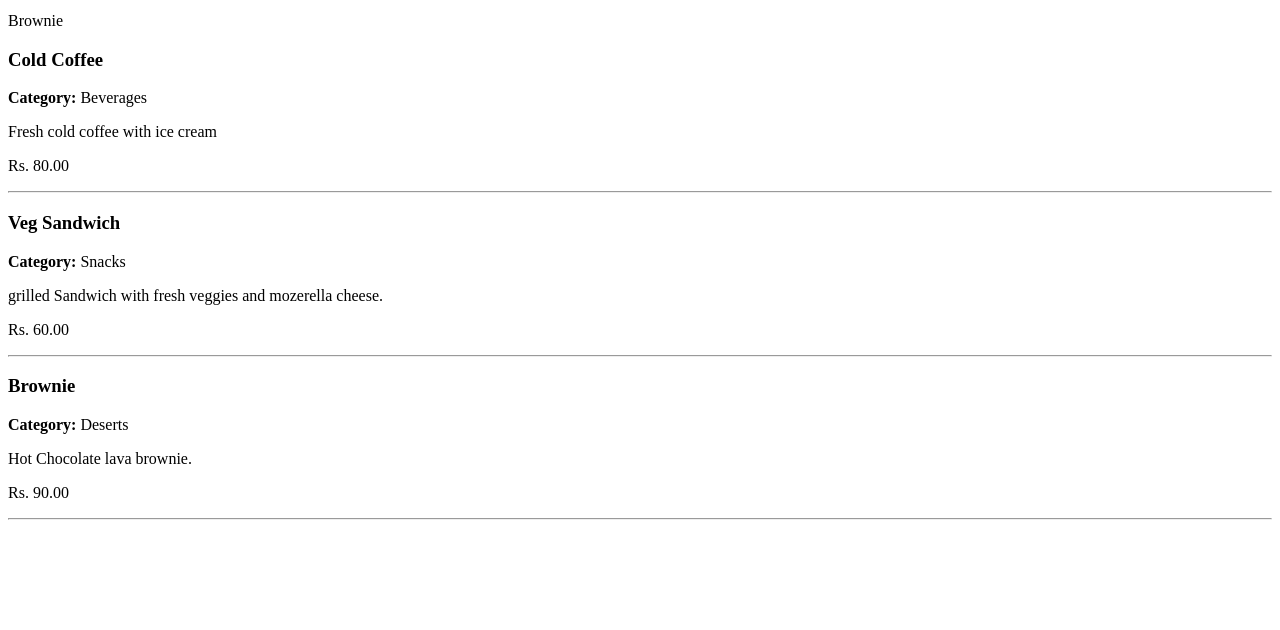
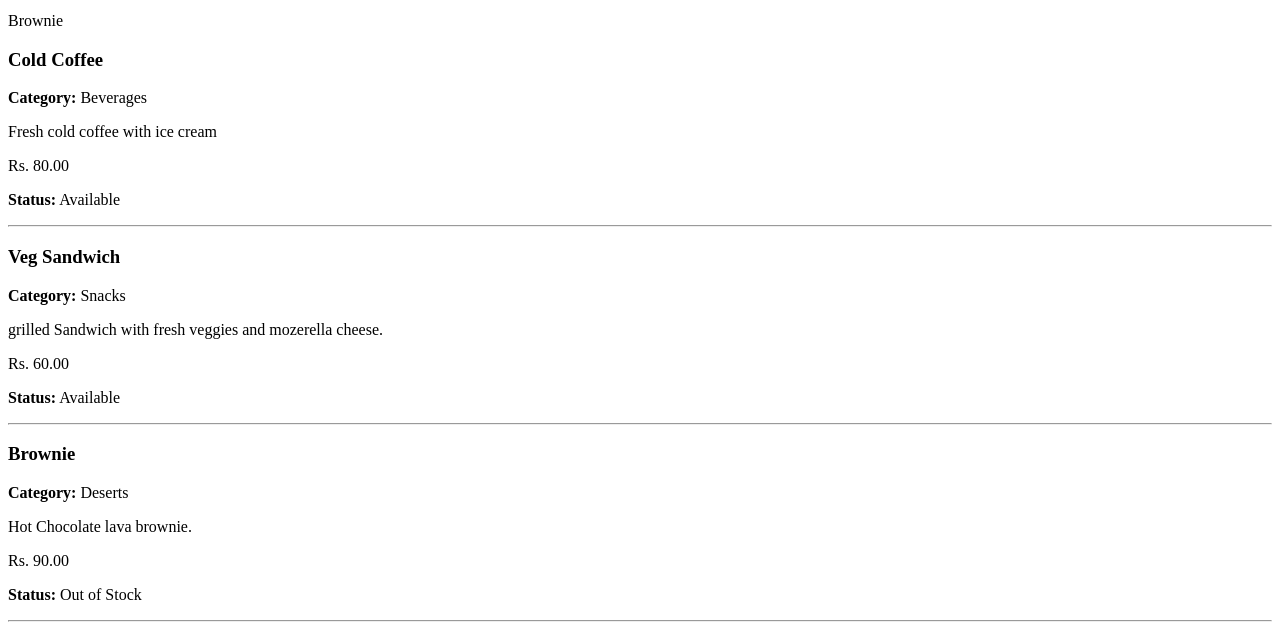
Before and after one commit to Shreeya-k-Ram/CafeFlow-Order-Management, a Django app: page /menu/ in a window 1280 px wide. Shown: the part 183-813 px from the top of the page. Before the commit the page ends 703 px from the top, so only its background shows below. Run offline with Django 5.2, Linux system fonts and the light colour scheme; data comes from the database, SQL or seed files in the repository; both versions use the stored data as it was after the commit.

Commit message:
Add category filtering and item availability

```diff
--- a/cafe_project/cafe/models.py
+++ b/cafe_project/cafe/models.py
@@ -30,16 +30,18 @@ class Order(models.Model):
     quantity = models.PositiveIntegerField(default=1)
 
     STATUS_CHOICES = [
-        ("Pending", "Pending"),
-        ("Preparing", "Preparing"),
-        ("Completed", "Completed"),
+        ('Pending', 'Pending'),
+        ('Preparing', 'Preparing'),
+        ('Ready', 'Ready'),
+        ('Delivered', 'Delivered'),
     ]
 
     status = models.CharField(
         max_length=20,
         choices=STATUS_CHOICES,
-        default="Pending"
+        default='Pending'
     )
+
     created_at = models.DateTimeField(auto_now_add=True)
 
     def __str__(self):
--- a/cafe_project/cafe/templates/cafe/menu_list.html
+++ b/cafe_project/cafe/templates/cafe/menu_list.html
@@ -29,6 +29,14 @@
     <p><strong>Category:</strong> {{ item.category.name }}</p>
     <p>{{ item.description }}</p>
     <p>Rs. {{ item.price }}</p>
+
+    <p><strong>Status:</strong>
+        {% if item.available %}
+            Available
+        {% else %}
+            Out of Stock
+        {% endif %}
+    </p>
     <hr>
 
 {% endfor %}
--- a/cafe_project/cafe/templates/cafe/order_list.html
+++ b/cafe_project/cafe/templates/cafe/order_list.html
@@ -8,6 +8,8 @@
         <h2>{{ order.customer_name }}</h2>
         <p><strong>Menu Item:</strong> {{ order.menu_item }}</p>
         <p><strong>Quantity:</strong> {{ order.quantity }}</p>
+        <p><strong>Status:</strong> {{ order.status }}</p>
+
         <hr>
 
     {% endfor %}
--- a/cafe_project/cafe/views.py
+++ b/cafe_project/cafe/views.py
@@ -1,5 +1,5 @@
 from django.shortcuts import render, redirect
-from .models import MenuItem, Order
+from .models import MenuItem, Order, Category
 from .forms import OrderForm
 from django.contrib import messages
 
@@ -11,16 +11,31 @@ def home(request) :
     )
 
 def menu_list(request):
+    menu_items = MenuItem.objects.all()
+
     search_query = request.GET.get('search')
+
     if search_query:
-        menu_items = MenuItem.objects.filter(name__icontains= search_query)
-    else :
-        menu_items = MenuItem.objects.all()
+        menu_items = menu_items.filter(
+            name__icontains=search_query
+        )
+
+    category_id = request.GET.get('category')
+
+    if category_id:
+        menu_items = menu_items.filter(
+            category_id=category_id
+        )
+
+    categories = Category.objects.all()
 
     return render(
         request,
         'cafe/menu_list.html',
-        {'menu_items': menu_items}
+        {
+            'menu_items': menu_items,
+            'categories': categories
+        }
     )
 
 def order_view(request):
```
Also changed, not shown: cafe_project/cafe/migrations/0004_alter_order_status.py (added), cafe_project/db.sqlite3.
